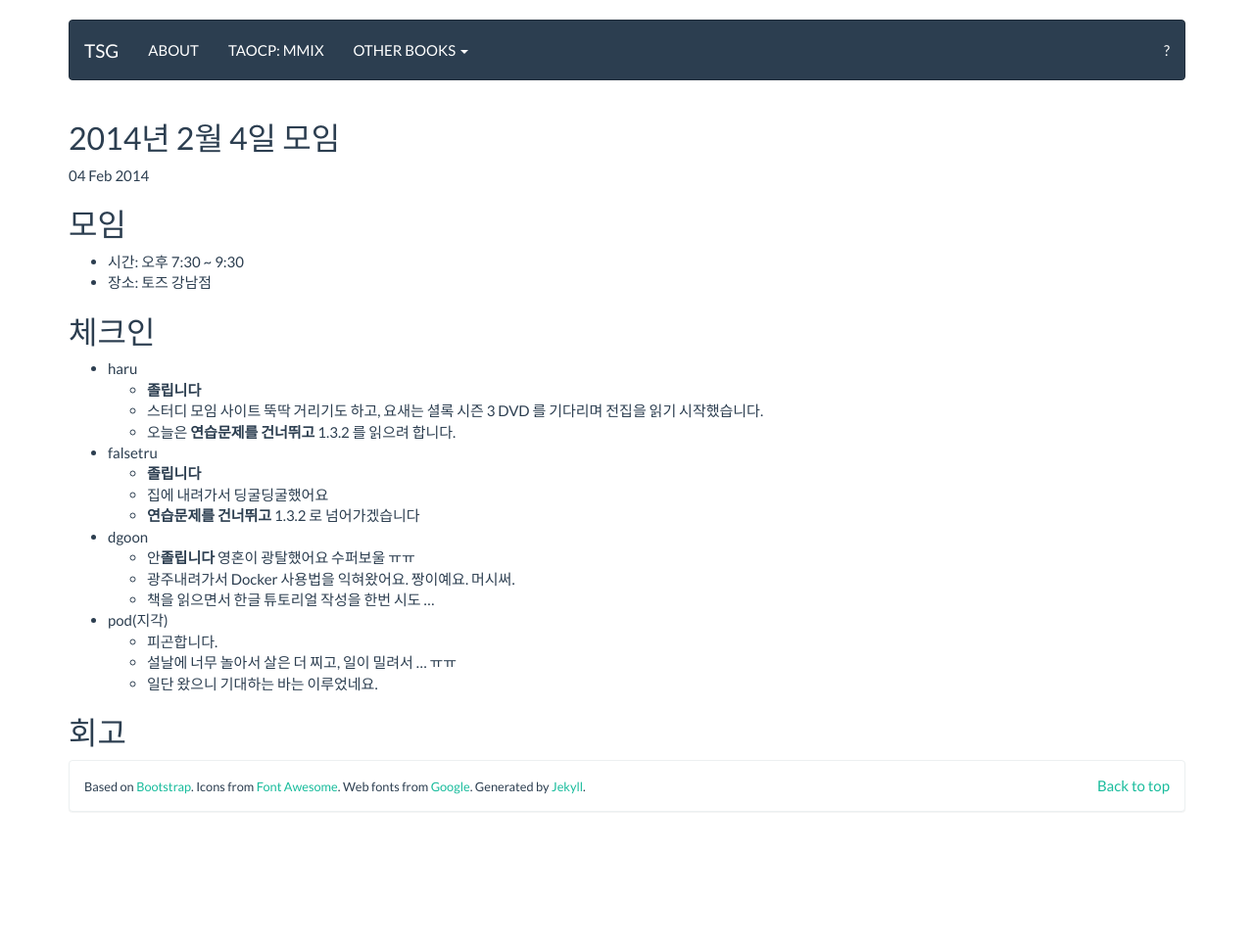
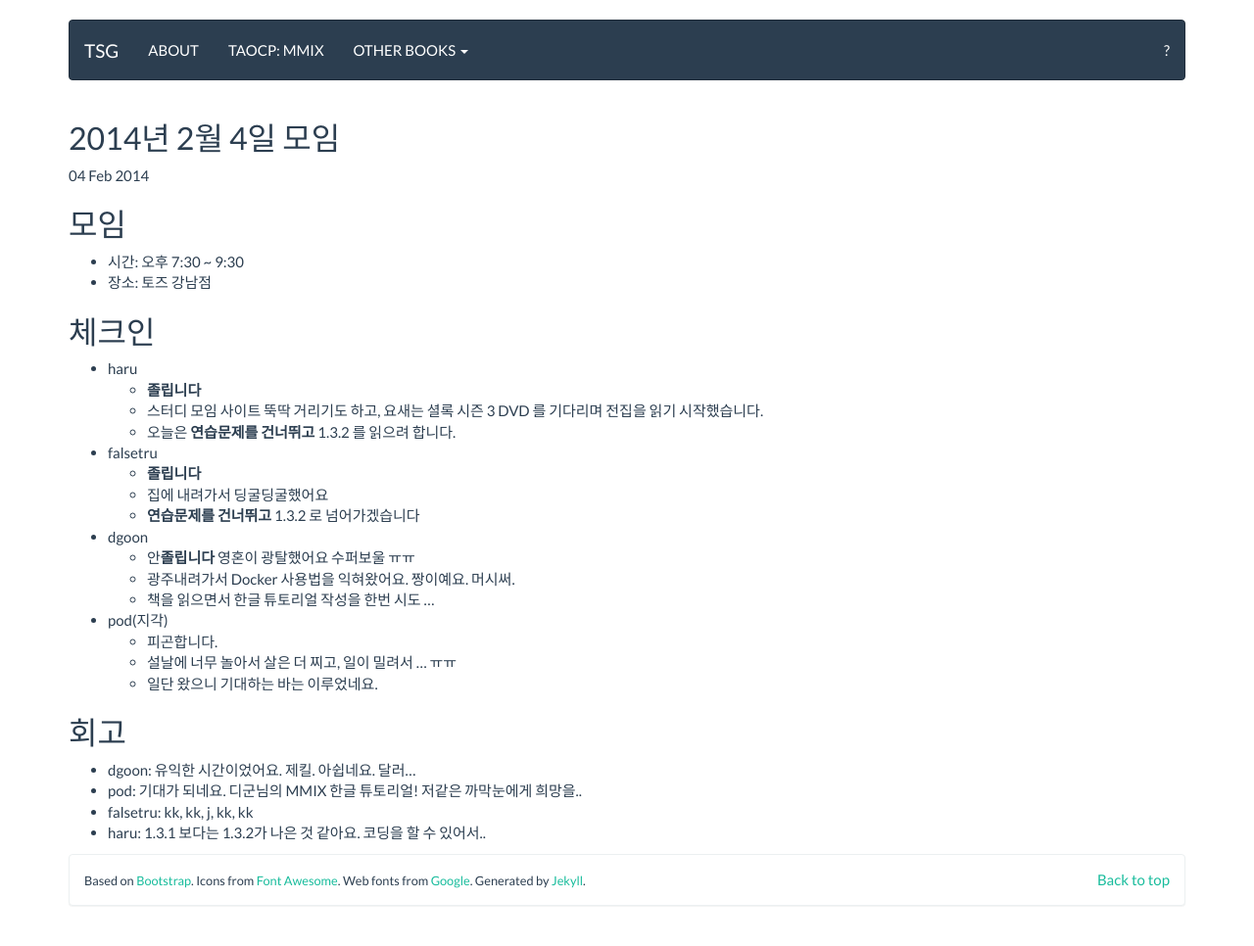
Before and after one commit to tuestudy/tuestudy.github.io, a Jekyll site: the page built from _posts/2014-02-04-tsg-taocp-off.markdown, in a window 1280 px wide. Shown: the whole page at 98% size. Built offline with Jekyll 4.4.1, drawn with Linux system fonts in a browser that asks for light colours; Markdown is read by kramdown in place of the engine named in the settings; before the commit the page ends 900 px from its top, so only the background shows below that.

Commit message:
모임 회고 추가

```diff
--- a/_posts/2014-02-04-tsg-taocp-off.markdown
+++ b/_posts/2014-02-04-tsg-taocp-off.markdown
@@ -32,3 +32,8 @@
     * 일단 왔으니 기대하는 바는 이루었네요.
 
 ## 회고
+
+* dgoon: 유익한 시간이었어요. 제킬. 아쉽네요. 달러...
+* pod: 기대가 되네요. 디군님의 MMIX 한글 튜토리얼! 저같은 까막눈에게 희망을..
+* falsetru: kk, kk, j, kk, kk
+* haru: 1.3.1 보다는 1.3.2가 나은 것 같아요. 코딩을 할 수 있어서..
```
